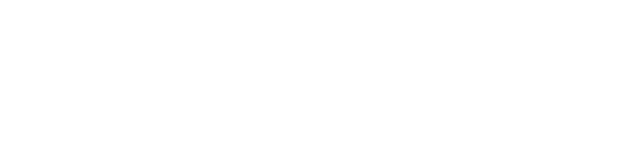
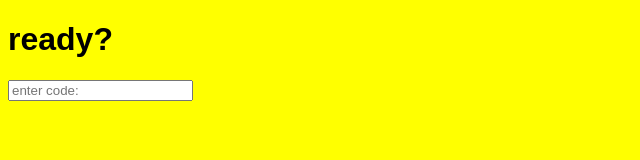
Before and after one commit to jonas128/on-a-deadline, a plain HTML site: page index.html in a window 1280 px wide. Shown: the whole page, without its empty margins (0-640 px from the left). Drawn offline with Linux system fonts and the light colour scheme.

Commit message:
added style.css and script.js

```diff
--- a/index.html
+++ b/index.html
@@ -4,7 +4,16 @@
     <meta charset="UTF-8" />
     <meta http-equiv="X-UA-Compatible" content="IE=edge" />
     <meta name="viewport" content="width=device-width, initial-scale=1.0" />
-    <title></title>
+    <title>on-a-deadline</title>
+    <link rel="stylesheet" href="style.css" />
+    <script src="script.js"></script>
   </head>
-  <body></body>
+  <body>
+    <h1>ready?</h1>
+    <input
+      onkeydown="return checkKey(event.key)"
+      placeholder="enter code:"
+      type="tel"
+    />
+  </body>
 </html>
--- /dev/null
+++ b/script.js
@@ -0,0 +1,3 @@
+function checkKey(key) {
+  return key >= '0' && key <= '9';
+}
--- /dev/null
+++ b/style.css
@@ -0,0 +1,4 @@
+body {
+  background-color: yellow;
+  font-family: Arial, Helvetica, sans-serif;
+}
```
